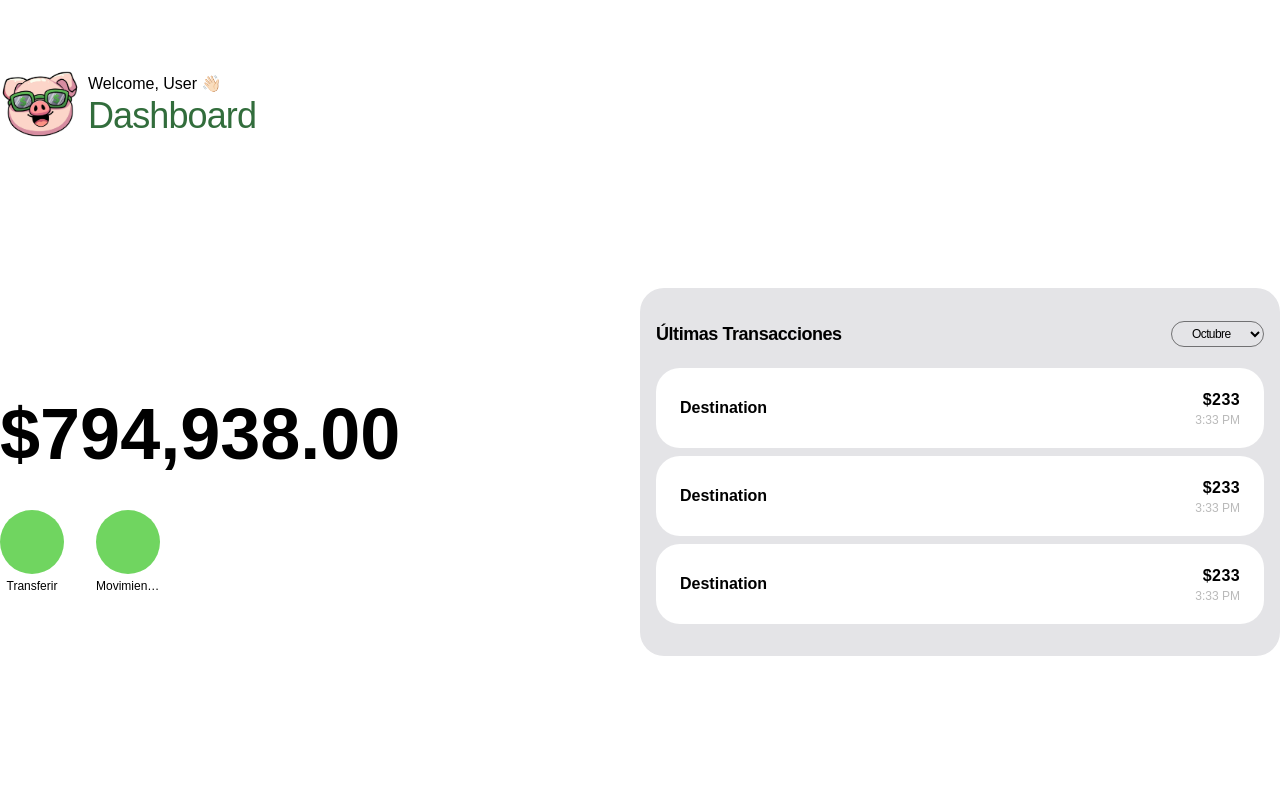
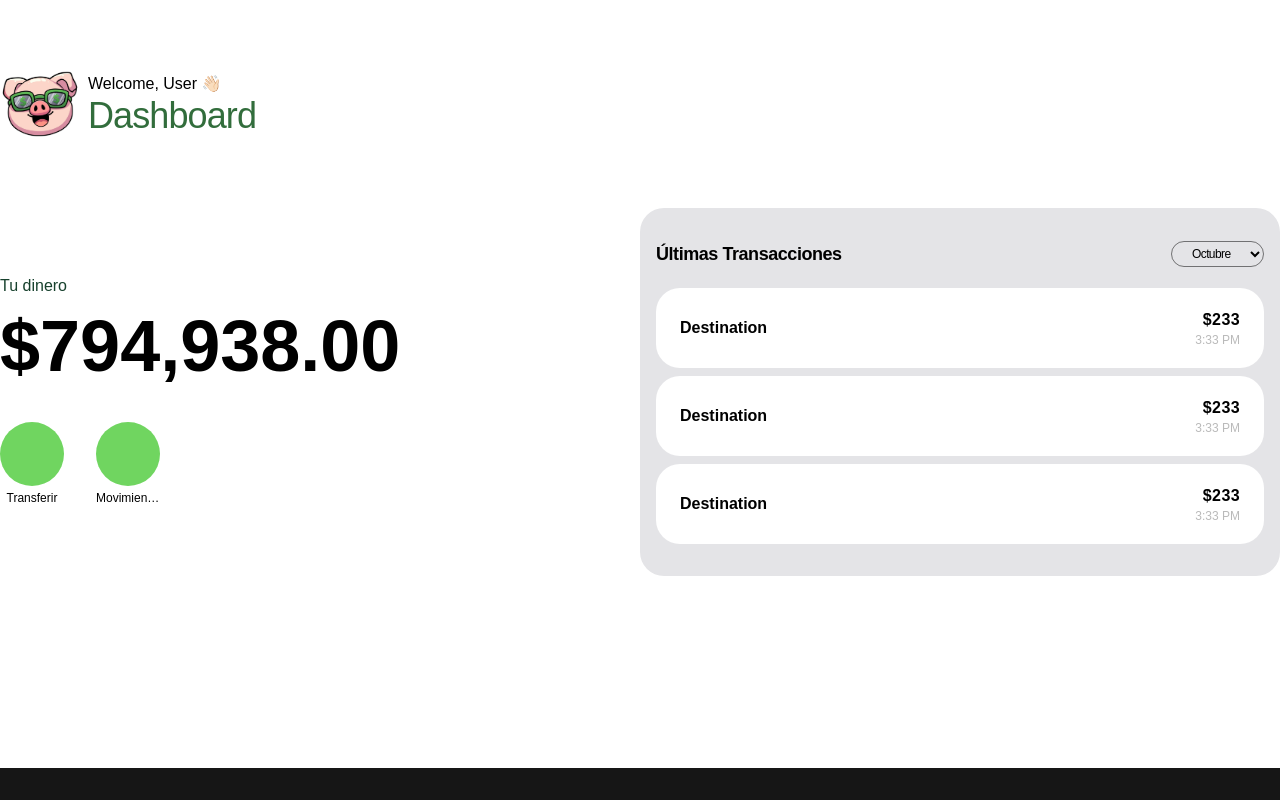
Before and after one commit to No-Country-simulation/c21-27-n-java-angular, an Angular app in the folder frontend/: page /dashboard in a window 1280 px wide. Shown: the top 800 px of the page. Built offline with nearby package versions, Linux system fonts and the light colour scheme.

Commit message:
feat(fe): add hide balance action

```diff
--- a/frontend/src/app/features/dashboard/components/account-balance/account-balance.component.html
+++ b/frontend/src/app/features/dashboard/components/account-balance/account-balance.component.html
@@ -1,6 +1,17 @@
+<div class="showBalance">
+  <p class="slug">Tu dinero</p>
+  <button (click)="toggleBalanceVisibility()">
+    @if (showBalance) {
+    <span class="icon-[heroicons--eye-slash-20-solid] text-ob-black/70"></span>
+    } @else {
+    <span class="icon-[heroicons--eye-solid] text-ob-black"></span>
+    }
+  </button>
+</div>
+
 <p [ngClass]="['balance', obBalance()]">
-  @if (balance.includes('*')) {
-  {{balance}}
+  @if (balance.includes('*') || !showBalance) {
+  ********
   } @else {
   {{balance | currency}}
   }
--- a/frontend/src/app/features/dashboard/components/account-balance/account-balance.component.scss
+++ b/frontend/src/app/features/dashboard/components/account-balance/account-balance.component.scss
@@ -1,3 +1,11 @@
 :host {
   @apply flex flex-col gap-4;
 }
+
+.showBalance {
+  @apply flex gap-1 items-center justify-center lg:justify-start;
+
+  .slug {
+    @apply text-center lg:text-left text-ob-terciary-dark-green m-0 leading-none;
+  }
+}
--- a/frontend/src/app/features/dashboard/components/account-balance/account-balance.component.ts
+++ b/frontend/src/app/features/dashboard/components/account-balance/account-balance.component.ts
@@ -13,4 +13,10 @@ import { OB_TEXT_BALANCE } from '@styles/obTexts.tv';
 export class AccountBalanceComponent {
   obBalance = OB_TEXT_BALANCE;
   @Input({ required: true }) balance = '';
+
+  showBalance = true;
+
+  toggleBalanceVisibility() {
+    this.showBalance = !this.showBalance;
+  }
 }
--- a/frontend/src/app/features/dashboard/components/recents/recents.component.scss
+++ b/frontend/src/app/features/dashboard/components/recents/recents.component.scss
@@ -1,5 +1,5 @@
 :host {
-  @apply block mt-20 bg-zinc-200 rounded-t-3xl lg:rounded-3xl py-8 px-4;
+  @apply block mt-20 lg:mt-0 bg-zinc-200 rounded-t-3xl lg:rounded-3xl py-8 px-4;
 }
 
 .header {
--- a/frontend/src/app/features/dashboard/dashboard.component.scss
+++ b/frontend/src/app/features/dashboard/dashboard.component.scss
@@ -11,11 +11,11 @@
 }
 
 .balance {
-  @apply mt-32;
+  @apply mt-32 lg:mt-0;
   @apply flex flex-col gap-10 justify-center items-center;
   @apply lg:items-start;
 }
 
 .recent-transactions {
-  @apply mt-32;
+  @apply mt-32 lg:mt-0;
 }
--- a/frontend/src/app/styles/obTexts.tv.ts
+++ b/frontend/src/app/styles/obTexts.tv.ts
@@ -22,7 +22,7 @@ export const OB_TEXT_PARAGRAPHS = tv({
 });
 
 export const OB_TEXT_BALANCE = tv({
-  base: 'text-5xl md:text-6xl lg:text-7xl lg:font-bold w-full overflow-hidden text-ellipsis tracking-tight lg:tracking-normal',
+  base: 'text-6xl md:text-6xl lg:text-7xl lg:font-bold w-full overflow-hidden text-ellipsis tracking-tight lg:tracking-normal',
 });
 
 export type ObHeadingTypes = VariantProps<typeof OB_TEXT_HEADINGS>;
```
